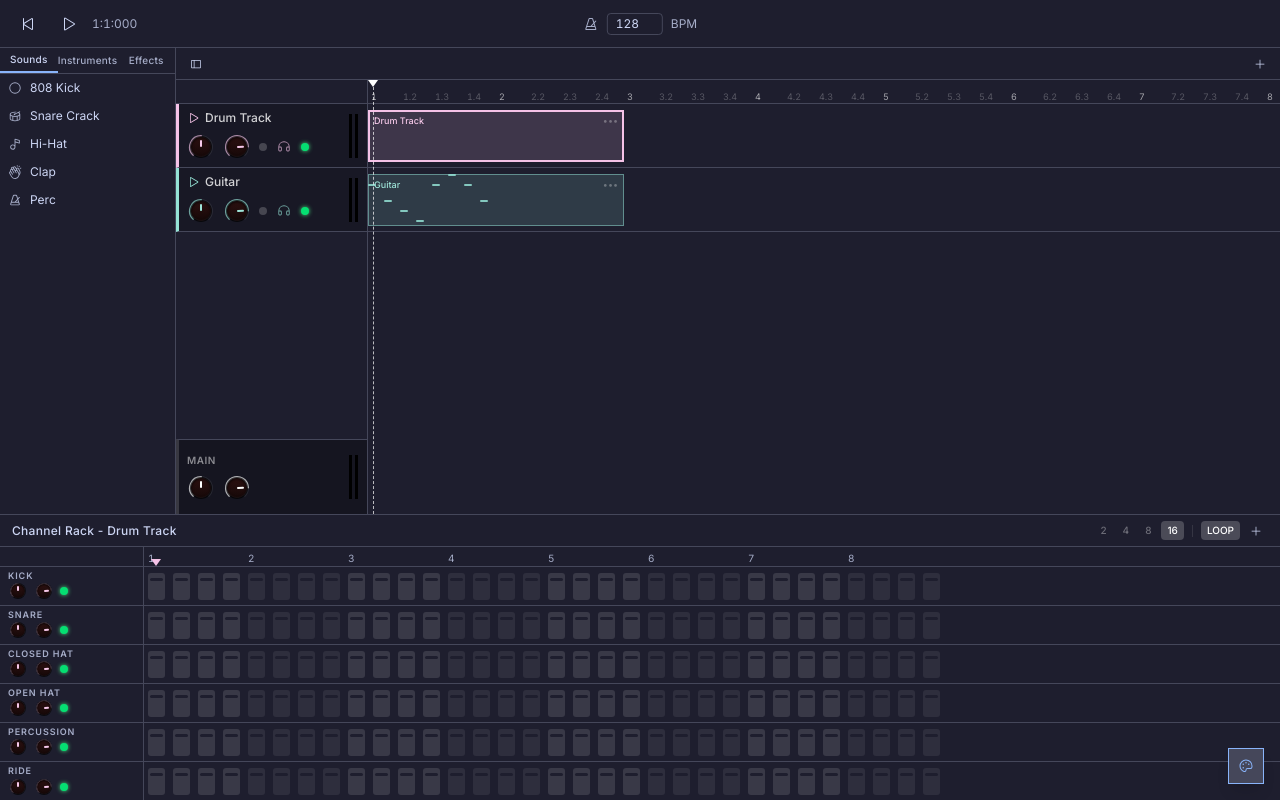
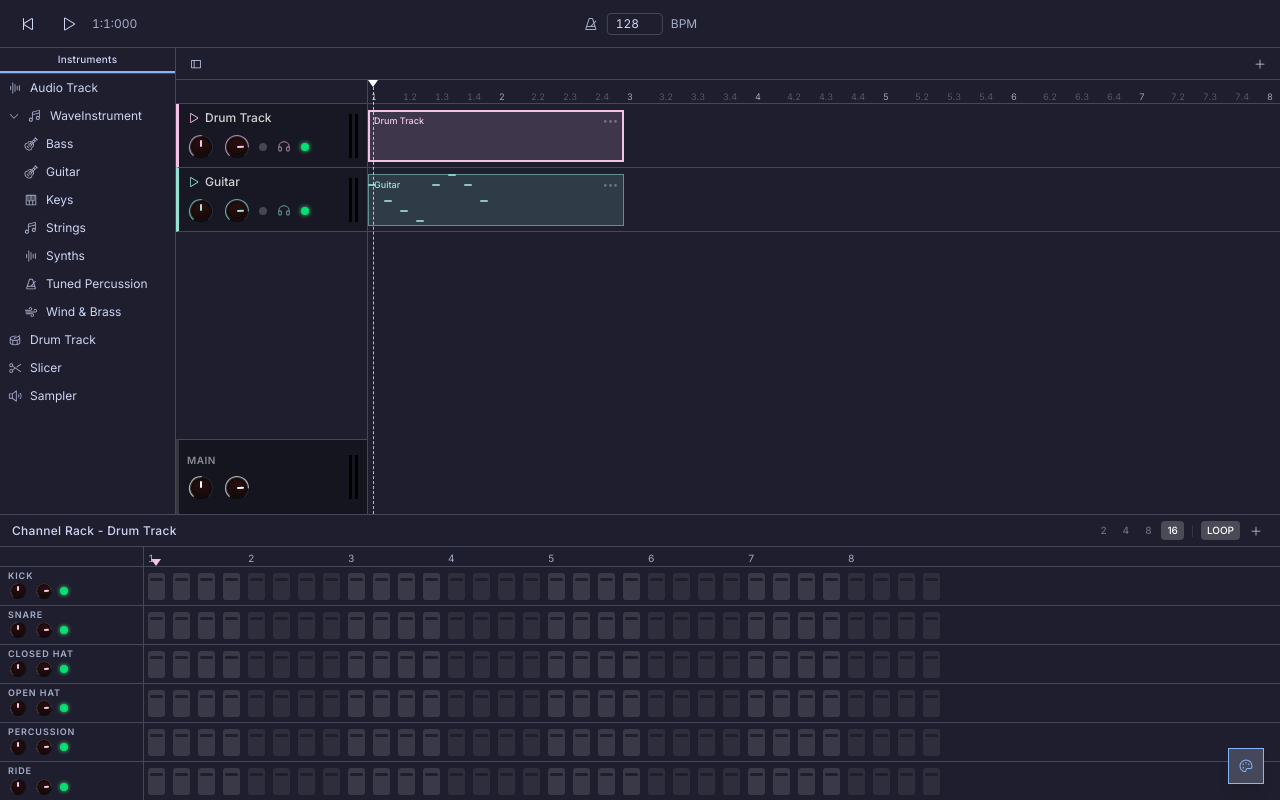
Before and after one commit to ahmoin/note-canvas, a Next.js app: page / in a window 1280 px wide. Built offline with nearby package versions, Linux system fonts and the light colour scheme.

Commit message:
refactor: hide effects and sounds tab due to them not being implemented

```diff
--- a/app/page.tsx
+++ b/app/page.tsx
@@ -19,9 +19,8 @@ export default function Page() {
 	const { activeView, togglePlay, tracks, activeTrack } = useDAWStore();
 	const activeSubtype = tracks[activeTrack]?.subtype;
 	const [showPanel, setShowPanel] = React.useState(true);
-	const [panelTab, setPanelTab] = React.useState<
-		"sounds" | "instruments" | "effects"
-	>("sounds");
+	// "sounds" | "instruments" | "effects"
+	const [panelTab, setPanelTab] = React.useState<"instruments">("instruments");
 
 	React.useEffect(() => {
 		const handleKeyDown = (e: KeyboardEvent) => {
--- a/components/pattern-list.tsx
+++ b/components/pattern-list.tsx
@@ -39,7 +39,8 @@ const SOUND_PREVIEWS: Record<string, (time: number) => void> = {
 	Perc: playPercussion,
 };
 
-type Tab = "sounds" | "instruments" | "effects";
+// type Tab = "sounds" | "instruments" | "effects";
+type Tab = "instruments";
 
 type FlatItem = {
 	kind: "item";
@@ -57,19 +58,19 @@ type GroupItem = {
 type ListEntry = FlatItem | GroupItem;
 
 const TABS: { id: Tab; label: string }[] = [
-	{ id: "sounds", label: "Sounds" },
+	// { id: "sounds", label: "Sounds" },
 	{ id: "instruments", label: "Instruments" },
-	{ id: "effects", label: "Effects" },
+	// { id: "effects", label: "Effects" },
 ];
 
 const CONTENT: Record<Tab, ListEntry[]> = {
-	sounds: [
-		{ kind: "item", name: "808 Kick", icon: CircleIcon, subtype: "sound" },
-		{ kind: "item", name: "Snare Crack", icon: LiaDrumSolid, subtype: "sound" },
-		{ kind: "item", name: "Hi-Hat", icon: MusicNoteIcon, subtype: "sound" },
-		{ kind: "item", name: "Clap", icon: HandsClappingIcon, subtype: "sound" },
-		{ kind: "item", name: "Perc", icon: MetronomeIcon, subtype: "sound" },
-	],
+	// sounds: [
+	// 	{ kind: "item", name: "808 Kick", icon: CircleIcon, subtype: "sound" },
+	// 	{ kind: "item", name: "Snare Crack", icon: LiaDrumSolid, subtype: "sound" },
+	// 	{ kind: "item", name: "Hi-Hat", icon: MusicNoteIcon, subtype: "sound" },
+	// 	{ kind: "item", name: "Clap", icon: HandsClappingIcon, subtype: "sound" },
+	// 	{ kind: "item", name: "Perc", icon: MetronomeIcon, subtype: "sound" },
+	// ],
 	instruments: [
 		{ kind: "item", name: "Audio Track", icon: WaveformIcon, subtype: "audio" },
 		{
@@ -106,33 +107,33 @@ const CONTENT: Record<Tab, ListEntry[]> = {
 			subtype: "sampler",
 		},
 	],
-	effects: [
-		{ kind: "item", name: "Reverb", icon: SpeakerHighIcon, subtype: "effect" },
-		{
-			kind: "item",
-			name: "Delay",
-			icon: ClockCountdownIcon,
-			subtype: "effect",
-		},
-		{
-			kind: "item",
-			name: "Distortion",
-			icon: LightningIcon,
-			subtype: "effect",
-		},
-		{
-			kind: "item",
-			name: "Compressor",
-			icon: ArrowsInSimpleIcon,
-			subtype: "effect",
-		},
-		{
-			kind: "item",
-			name: "EQ",
-			icon: SlidersHorizontalIcon,
-			subtype: "effect",
-		},
-	],
+	// effects: [
+	// 	{ kind: "item", name: "Reverb", icon: SpeakerHighIcon, subtype: "effect" },
+	// 	{
+	// 		kind: "item",
+	// 		name: "Delay",
+	// 		icon: ClockCountdownIcon,
+	// 		subtype: "effect",
+	// 	},
+	// 	{
+	// 		kind: "item",
+	// 		name: "Distortion",
+	// 		icon: LightningIcon,
+	// 		subtype: "effect",
+	// 	},
+	// 	{
+	// 		kind: "item",
+	// 		name: "Compressor",
+	// 		icon: ArrowsInSimpleIcon,
+	// 		subtype: "effect",
+	// 	},
+	// 	{
+	// 		kind: "item",
+	// 		name: "EQ",
+	// 		icon: SlidersHorizontalIcon,
+	// 		subtype: "effect",
+	// 	},
+	// ],
 };
 
 function Item({
```
